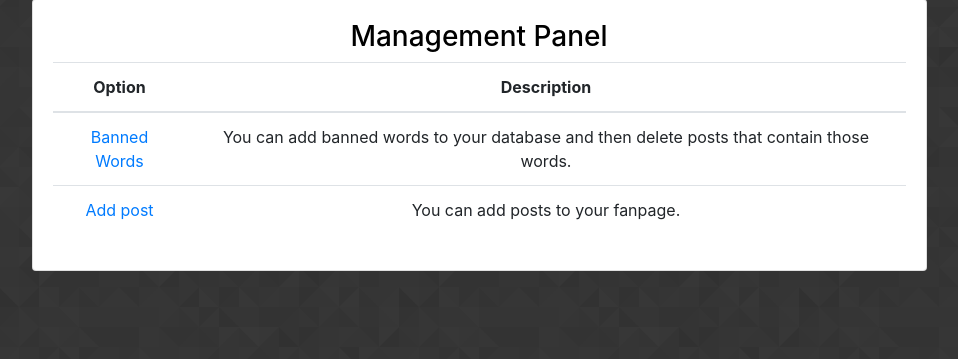
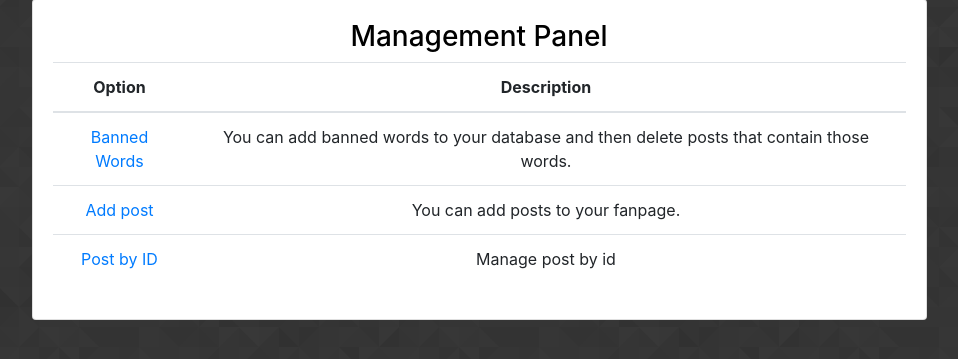
Before and after one commit to Wokstym/AutoFb, a Django app: page /management/ in a window 1280 px wide. Shown: the part 153-512 px from the top of the page, without its empty margins (161-1119 px from the left). Run offline with Django 3.2, Linux system fonts and the light colour scheme; some libraries are stand-ins or nearby versions.

Commit message:
Added management of post by id

```diff
--- a/AutoFb/urls.py
+++ b/AutoFb/urls.py
@@ -10,6 +10,8 @@ urlpatterns = [
     path('home/', RedirectView.as_view(url='0', permanent=False), name='home'),
     path('home/<int:page_number>', include('home.urls'), name='home'),
     path('home/<int:page_number>/<slug:after>', include('home.urls'), name='home'),
+    path('post/<int:page_number>/<slug:post_id>', home_view.single_post, name='single_post'),
+    path('post/<int:page_number>/', home_view.single_post_get, name='single_post_get'),
     path('signup/', accounts_view.signup, name='signup'),
     path('add_page/', accounts_view.get_token, name='add_page'),
     path('logout/', auth_views.LogoutView.as_view(), name='logout'),
--- a/accounts/forms.py
+++ b/accounts/forms.py
@@ -28,6 +28,10 @@ class InsertWord(forms.Form):
         fields = 'word'
 
 
+class InsertedPostID(forms.Form):
+    page_id = forms.CharField(label='Page ID', max_length=100, required=True)
+
+
 class InsertPost(forms.Form):
     message = forms.CharField(label='Message', max_length=512, required=True)
     image = forms.ImageField(label='Image', required=False)
--- a/home/views.py
+++ b/home/views.py
@@ -14,7 +14,7 @@ from django.core.paginator import Paginator
 from django.http import Http404
 from django.shortcuts import render, redirect
 
-from accounts.forms import InsertWord, validate_word, InsertPost
+from accounts.forms import InsertWord, validate_word, InsertPost, InsertedPostID
 from .models import UserData, BannedWord, StatPerson, StatPost, Post
 
 
@@ -23,6 +23,8 @@ def index(request, page_number=0, after='none'):
     user_data, token, graph, page_id = utils.get_graph_api_inf(request.user.id, page_number)
 
     data = graph.get_object(id=page_id, fields='name, picture')
+    profile_image_url = data['picture']['data']['url']
+    page_name = data['name']
 
     connection_name = 'feed?limit=10'
 
@@ -31,13 +33,6 @@ def index(request, page_number=0, after='none'):
 
     posts_data = graph.get_connections(id=page_id, connection_name=connection_name)
     utils.pretty_print_json(posts_data)
-
-    # posts = graph.get_all_connections(id=page_id, connection_name='feed?&limit=50')
-    # pretty_print_json(data)
-
-    profile_image_url = data['picture']['data']['url']
-    page_name = data['name']
-    # posts = data['posts']['data']
 
     posts = posts_data['data']
     after_this = posts_data['paging']['cursors']['after']
@@ -64,9 +59,6 @@ def index(request, page_number=0, after='none'):
         'image_url': profile_image_url,
         'name': page_name
     }
-    # paginator = Paginator(context['posts'], 3)
-    # page = request.GET.get('page')
-    # context['posts'] = paginator.get_page(page)next_page
 
     # liking all comments in every post
     if request.method == 'POST' and 'like_all_comments' in request.POST:
@@ -90,6 +82,62 @@ def index(request, page_number=0, after='none'):
         utils.delete_post(request.POST.dict()['post_to_delete'], graph)
 
     return render(request, 'home/index.html', context)
+
+
+def single_post(request, page_number=0, post_id=None):
+    user_data, token, graph, page_id = utils.get_graph_api_inf(request.user.id, page_number)
+
+    # checking if post with that id exists, allowing singular post id number of required by facebook id prefixed by
+    # page id
+    # ex. 12345 works as well as 9876_12345 where 12345 is post id and 9876 is page id
+    try:
+        post = graph.get_object(id=post_id, fields='comments, object_id, type, created_time')
+    except:
+        try:
+            post_id = page_id + "_" + post_id
+            post = graph.get_object(id=post_id, fields='comments, object_id, type, created_time')
+        except:
+            return render(request, 'home/single_post.html', {})
+    utils.pretty_print_json(post)
+
+    data = graph.get_object(id=page_id, fields='name, picture')
+    profile_image_url = data['picture']['data']['url']
+    page_name = data['name']
+
+    post['created_time'] = dateutil.parser.parse(post['created_time'])
+
+    if post['type'] == "photo":
+        photo_data = graph.get_object(id=post['object_id'], fields='images')
+        post['photo_source'] = photo_data['images'][0]['source']
+
+    elif post['type'] == "video":
+        video = graph.get_object(id=post['object_id'], fields='source')
+        post['video_source'] = video['source']
+
+    if 'comments' in post:
+        post['comments'] = post['comments']['data']
+
+    context = {
+        'page_number': page_number,
+        'post': post,
+        'image_url': profile_image_url,
+        'name': page_name
+    }
+
+    # liking all comments in given post
+    if request.method == 'POST' and 'like_comments' in request.POST:
+        utils.like_comments_in_post(request.POST.dict()['post_id_where_comments_to_like'], graph, page_id)
+
+    # deleting comments in given post which including banned words from database
+    elif request.method == 'POST' and 'delete_comments' in request.POST:
+        utils.delete_comments_in_post(request.POST.dict()['post_id_where_comments_to_delete'], graph,
+                                      user_data.pages[page_number].words, page_id)
+
+    # deleting given post
+    elif request.method == 'POST' and 'delete_post' in request.POST:
+        utils.delete_post(request.POST.dict()['post_to_delete'], graph)
+
+    return render(request, 'home/single_post.html', context)
 
 
 def start_page(request):
@@ -280,3 +328,25 @@ def top_liked_posts(request, page_number=0):
     context['post_data'] = utils.get_post_data(graph, context['top_5_posts'])
 
     return render(request, 'home/statistics/top_x_posts.html', context)
+
+
+def single_post_get(request, page_number=0):
+    if request.method == 'POST' and 'goto_page' in request.POST:
+        form = InsertedPostID(request.POST)
+
+        if form.is_valid():
+            post_id = form.cleaned_data['page_id']
+            return redirect('single_post', page_number=page_number, post_id=post_id )
+
+        else:
+            form = InsertedPostID()
+            return render(request, 'home/banned_words.html', {'page_number': page_number,
+                                                              'form': form,
+                                                              'isValid': False})
+
+    else:
+        form = InsertedPostID
+
+    return render(request, 'home/single_post_get.html', {'page_number': page_number,
+                                                         'form': form,
+                                                         'isValid': True})
--- a/templates/home/management.html
+++ b/templates/home/management.html
@@ -22,7 +22,8 @@
                                 <a href="{% url 'banned_words' page_number=page_number%}">Banned Words</a>
                             </td>
                             <td>
-                                    You can add banned words to your database and then delete posts that contain those words.
+                                You can add banned words to your database and then delete posts that contain those
+                                words.
                             </td>
                         </tr>
                         <tr>
@@ -31,6 +32,14 @@
                             </td>
                             <td>
                                 You can add posts to your fanpage.
+                            </td>
+                        </tr>
+                        <tr>
+                            <td>
+                                <a href="{% url 'single_post_get' page_number=page_number%}">Post by ID</a>
+                            </td>
+                            <td>
+                                Manage post by id
                             </td>
                         </tr>
                         </tbody>
```
Also changed, not shown: templates/home/single_post.html (+3 -4 lines), templates/home/single_post_get.html (added, +36 -0 lines). Lines whose indentation alone changed are shown as unchanged.
